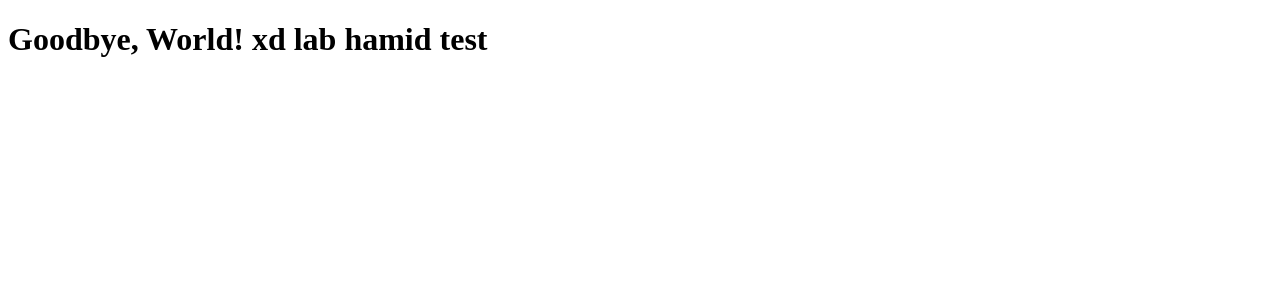
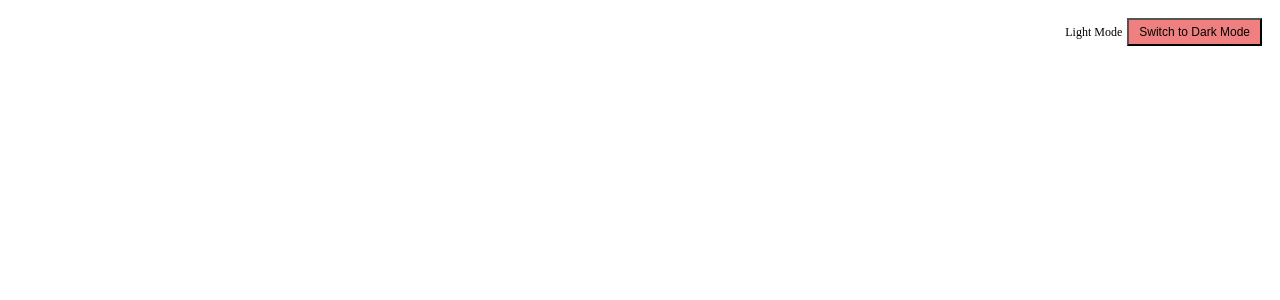
Before and after one commit to JeffreyvnZanten/ADSD-OV-app, a React app: page / in a window 1280 px wide. Shown: the top 300 px of the page. Built offline with nearby package versions, Linux system fonts and the light colour scheme.

Commit message:
Darkmode voorbeeld. Kunnen we later aanpassen qua contrast

```diff
--- a/package.json
+++ b/package.json
@@ -23,6 +23,8 @@
     "@babel/preset-react": "^7.18.6",
     "@babel/preset-typescript": "^7.21.0",
     "babel-loader": "^9.1.2",
+    "css-loader": "^7.1.2",
+    "style-loader": "^4.0.0",
     "webpack": "^5.75.0",
     "webpack-cli": "^5.0.1",
     "webpack-dev-server": "^4.11.1"
--- /dev/null
+++ b/src/App.css
@@ -0,0 +1,39 @@
+/* App.css */
+
+/* Light Mode */
+.light-mode {
+  background-color: white;
+  color: black;
+  height: 100vh; /* Full screen height */
+  display: flex;
+  justify-content: center;
+  align-items: center;
+  flex-direction: column;
+  position: relative; /* Allows absolute positioning of children */
+}
+
+/* Dark Mode */
+.dark-mode {
+  background-color: black;
+  color: white;
+  height: 100vh;
+  display: flex;
+  justify-content: center;
+  align-items: center;
+  flex-direction: column;
+  position: relative; /* Allows absolute positioning of children */
+}
+
+.top-right {
+  position: absolute;
+  top: 10px; /* Distance from the top */
+  right: 10px; /* Distance from the right */
+  font-size: 12px; /* Smaller text size */
+}
+
+.button {
+  font-size: 12px; /* Smaller button text */
+  padding: 5px 10px; /* Smaller padding */
+  margin-left: 5px; /* Spacing between text and button */
+  background-color: lightcoral;
+}
--- a/src/App.tsx
+++ b/src/App.tsx
@@ -1,15 +1,24 @@
-import React from 'react';
+import React, { useState } from 'react';
+import './App.css'; // We will add CSS styles for light and dark mode
 
-function App() {
-  return <h1>Goodbye, World! xd lab hamid test</h1>;
-}
+const App: React.FC = () => {
+  const [darkMode, setDarkMode] = useState(false); // State to toggle dark mode
 
-/* Andere syntax
+  // Function to toggle dark mode
+  const toggleDarkMode = () => {
+    setDarkMode(!darkMode);
+  };
 
-const App = () => {
-  return <h1>Hello, World!</h1>;
+  return (
+    <div className={darkMode ? 'dark-mode' : 'light-mode'}>
+      <div className="top-right">
+        <span>{darkMode ? 'Dark Mode' : 'Light Mode'}</span>
+        <button className="button" onClick={toggleDarkMode}>
+          {darkMode ? 'Switch to Light Mode' : 'Switch to Dark Mode'}
+        </button>
+      </div>
+    </div>
+  );
 };
 
-*/
-
 export default App;
--- a/src/index.tsx
+++ b/src/index.tsx
@@ -1,16 +1,14 @@
 import React from 'react';
 import { createRoot } from 'react-dom/client';
+import './App.css'
 import App from './App';
+
 
 // Met error handling
 const container = document.getElementById('root');
 if (!container) throw new Error('Failed to find the root element');
 const root = createRoot(container);
 
-/* zonder error handling
-const root = createRoot(document.getElementById('root') as HTMLElement);
-*/
-
 root.render(
   <React.StrictMode>
     <App />
--- a/webpack.config.js
+++ b/webpack.config.js
@@ -25,6 +25,10 @@ module.exports = {
           },
         },
       },
+      {
+        test: /\.css$/i, // New rule to handle CSS files
+        use: ['style-loader', 'css-loader'], // Loaders to use
+      },
     ],
   },
   devServer: {
```
Also changed, not shown: src/HelloWorld.tsx (deleted, +0 -7 lines), 1 other file (tests, documents, lock files or other folders).
